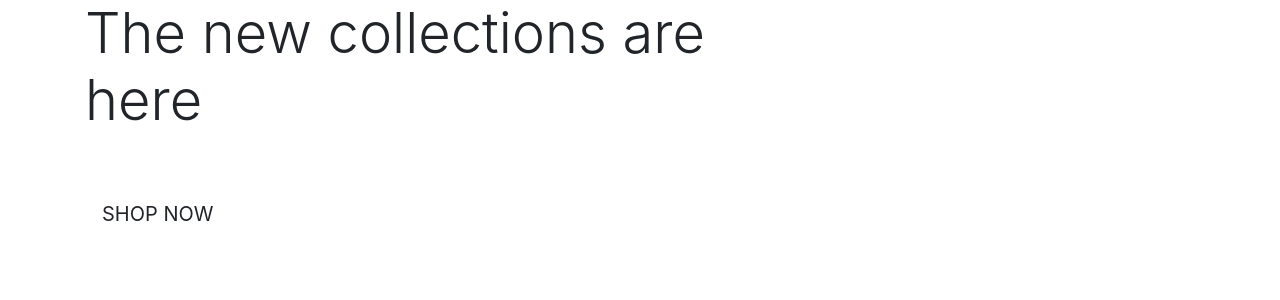
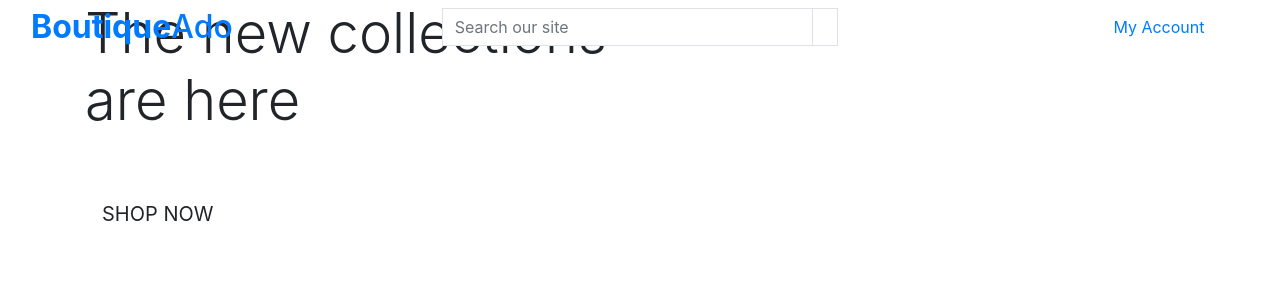
Before and after one commit to Mrsebastino/Boutique-ado-v1, a Django app: page / in a window 1280 px wide. Shown: the top 300 px of the page. Run offline with Django 3.2, Linux system fonts and the light colour scheme; some libraries are stand-ins or nearby versions.

Commit message:
added main-page-header

```diff
--- a/home/templates/home/index.html
+++ b/home/templates/home/index.html
@@ -12,7 +12,7 @@
 {% block content %}
 <div class="container h-100">
 	<div class="row h-100">
-		<div class="col-7 col-med-6 my-auto">
+		<div class="col-7 col-md-6 my-auto">
 			<h1 class="display-4 logo-font text-black">
 				The new collections are here
 			</h1>
--- a/templates/base.html
+++ b/templates/base.html
@@ -1,59 +1,136 @@
 {% load static %}
 
-<!doctype html>
+<!DOCTYPE html>
 <html lang="en">
-
   <head>
     {% block meta %}
-	<meta http-equiv="X-Ua-Compatible" content="ie-edge">
-	<meta charset="utf-8">
-	<meta name="viewport" content="width=device-width, initial-scale=1, shrink-to-fit=no">
-	{% endblock %}
-
-	{% block extra_meta %}
-	{% endblock %}
-
-	{% block corecss %}
-	<link rel="stylesheet" href="https://stackpath.bootstrapcdn.com/bootstrap/4.4.1/css/bootstrap.min.css"
-		integrity="sha384-Vkoo8x4CGsO3+Hhxv8T/Q5PaXtkKtu6ug5TOeNV6gBiFeWPGFN9MuhOf23Q9Ifjh" crossorigin="anonymous">
-	{% endblock %}
-
-	{% block extra_css %}
-	{% endblock %}
-
-	{%  block corejs %}
-	<script src="https://code.jquery.com/jquery-3.4.1.slim.min.js"
-		integrity="sha384-J6qa4849blE2+poT4WnyKhv5vZF5SrPo0iEjwBvKU7imGFAV0wwj1yYfoRSJoZ+n" crossorigin="anonymous">
-	</script>
-	<script src="https://cdn.jsdelivr.net/npm/popper.js@1.16.0/dist/umd/popper.min.js"
-		integrity="sha384-Q6E9RHvbIyZFJoft+2mJbHaEWldlvI9IOYy5n3zV9zzTtmI3UksdQRVvoxMfooAo" crossorigin="anonymous">
-	</script>
-	<script src="https://stackpath.bootstrapcdn.com/bootstrap/4.4.1/js/bootstrap.min.js"
-		integrity="sha384-wfSDF2E50Y2D1uUdj0O3uMBJnjuUD4Ih7YwaYd1iqfktj0Uod8GCExl3Og8ifwB6" crossorigin="anonymous">
-	</script>
-	{% endblock %}
-
-	{% block extra_js %}
-	{% endblock %}
+    <meta http-equiv="X-Ua-Compatible" content="ie-edge" />
+    <meta charset="utf-8" />
+    <meta
+      name="viewport"
+      content="width=device-width, initial-scale=1, shrink-to-fit=no"
+    />
+    {% endblock %} {% block extra_meta %} {% endblock %} {% block corecss %}
+    <link
+      rel="stylesheet"
+      href="https://stackpath.bootstrapcdn.com/bootstrap/4.4.1/css/bootstrap.min.css"
+      integrity="sha384-Vkoo8x4CGsO3+Hhxv8T/Q5PaXtkKtu6ug5TOeNV6gBiFeWPGFN9MuhOf23Q9Ifjh"
+      crossorigin="anonymous"
+    />
+    {% endblock %} {% block extra_css %} {% endblock %} {% block corejs %}
+    <script
+      src="https://code.jquery.com/jquery-3.4.1.slim.min.js"
+      integrity="sha384-J6qa4849blE2+poT4WnyKhv5vZF5SrPo0iEjwBvKU7imGFAV0wwj1yYfoRSJoZ+n"
+      crossorigin="anonymous"
+    ></script>
+    <script
+      src="https://cdn.jsdelivr.net/npm/popper.js@1.16.0/dist/umd/popper.min.js"
+      integrity="sha384-Q6E9RHvbIyZFJoft+2mJbHaEWldlvI9IOYy5n3zV9zzTtmI3UksdQRVvoxMfooAo"
+      crossorigin="anonymous"
+    ></script>
+    <script
+      src="https://stackpath.bootstrapcdn.com/bootstrap/4.4.1/js/bootstrap.min.js"
+      integrity="sha384-wfSDF2E50Y2D1uUdj0O3uMBJnjuUD4Ih7YwaYd1iqfktj0Uod8GCExl3Og8ifwB6"
+      crossorigin="anonymous"
+    ></script>
+    {% endblock %} {% block extra_js %} {% endblock %}
     <title>Boutique Ado {% block extra_title %}{% endblock %}</title>
   </head>
 
   <body>
-	<header class="container-fluid fixed-top"></header>
+    <header class="container-fluid fixed-top">
+      <div class="row">
+        <div
+          class="col-12 col-lg-4 my-auto py-1 py-lg-0 text-center text-lg-left"
+        >
+          <a href="{% url 'home' %}" class="nav-link main-logo-link">
+            <h2 class="logo-font text-black my-0">
+              <strong>Boutique</strong>Ado
+            </h2>
+          </a>
+        </div>
+        <div class="col-12 col-lg-4 my-auto py-1 py-lg-0">
+          <form method="GET" action="">
+            <div class="input-group w-100">
+              <input
+                class="form-control border border-black rounded-0"
+                type="text"
+                name="q"
+                placeholder="Search our site"
+              />
+              <div class="input-group-append">
+                <button
+                  class="form-control btn btn-black border border-black rounded-0"
+                  type="submit"
+                >
+                  <span class="icon">
+                    <i class="fas fa-search"></i>
+                  </span>
+                </button>
+              </div>
+            </div>
+          </form>
+        </div>
+        <div class="col-12 col-lg-4 my-auto py-1 py-lg-0">
+          <ul class="list-inline list-unstyled text-center text-lg-right my-0">
+            <li class="list-inline-item dropdown">
+              <a
+                class="text-black nav-link"
+                href="#"
+                id="user-options"
+                data-toggle="dropdown"
+                aria-haspopup="true"
+                aria-expanded="false"
+              >
+                <div class="text-center">
+                  <div><i class="fas fa-user fa-lg"></i></div>
+                  <p class="my-0">My Account</p>
+                </div>
+              </a>
+              <div
+                class="dropdown-menu border-0"
+                aria-labelledby="user-options"
+              >
+                {% if request.user.is_authenticated %}
+                  {% if request.user.is_superuser %}
+                <a href="" class="dropdown-item">Product Management</a>
+                {% endif %}
+                <a href="" class="dropdown-item">My Profile</a>
+                <a href="{% url 'account_logout' %}" class="dropdown-item"
+                  >Logout</a
+                >
+             {% else %}
+                <a href="{% url 'account_signup' %}" class="dropdown-item"
+                  >Register</a
+                >
+                <a href="{% url 'account_login' %}" class="dropdown-item"
+                  >Login</a
+                >
+                {% endif %}
+              </div>
+            </li>
+            <li class="list-inline-item">
+              <a
+                class="{% if grand_total %}text-info font-weight-bold{% else %}text-black{% endif %} nav-link"
+                href=""
+              >
+                <div class="text-center">
+                  <div><i class="fas fa-shopping-bag fa-lg"></i></div>
+                  <p class="my-0">
+                    {% if grand_total %} ${{ grand_total|floatformat:2 }} {%
+                    else %} $0.00 {% endif %}
+                  </p>
+                </div>
+              </a>
+            </li>
+          </ul>
+        </div>
+      </div>
+    </header>
 
     {% if messages %}
     <div class="message-container"></div>
-	{% endif %}
-
-	{% block page_header %}
-	{% endblock %}
-
-	{% block content %}
-	{% endblock %}
-
-	{% block postloadjs %}
-	{% endblock %}
-
+    {% endif %} {% block page_header %} {% endblock %} {% block content %}
+     {% endblock %} {% block postloadjs %} {% endblock %}
   </body>
-
 </html>
```
Lines whose indentation alone changed are shown as unchanged.
